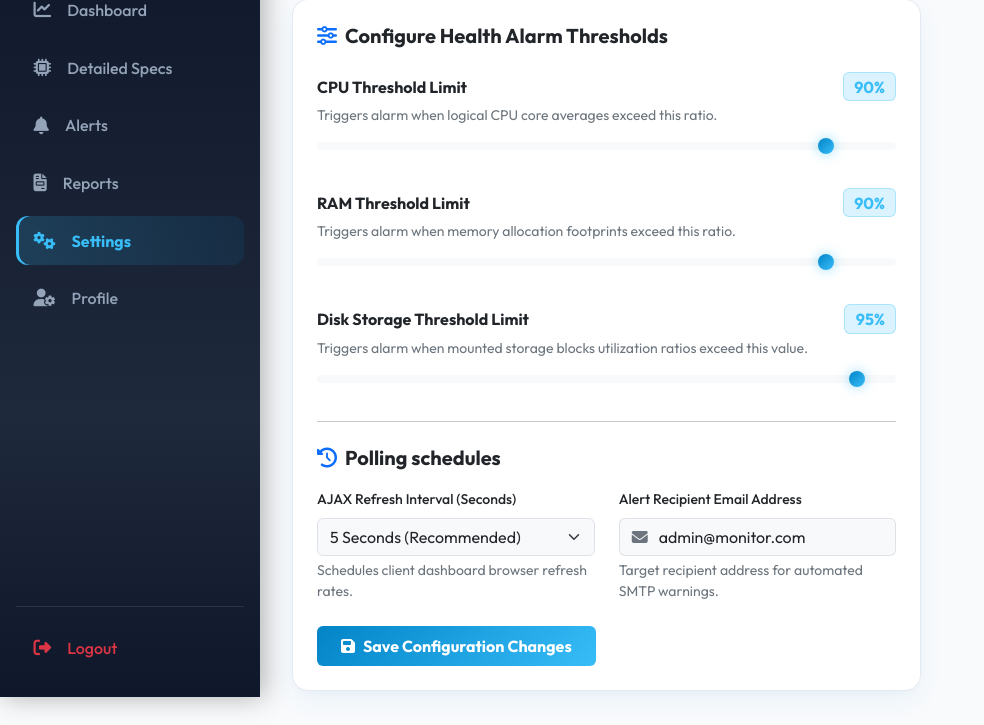
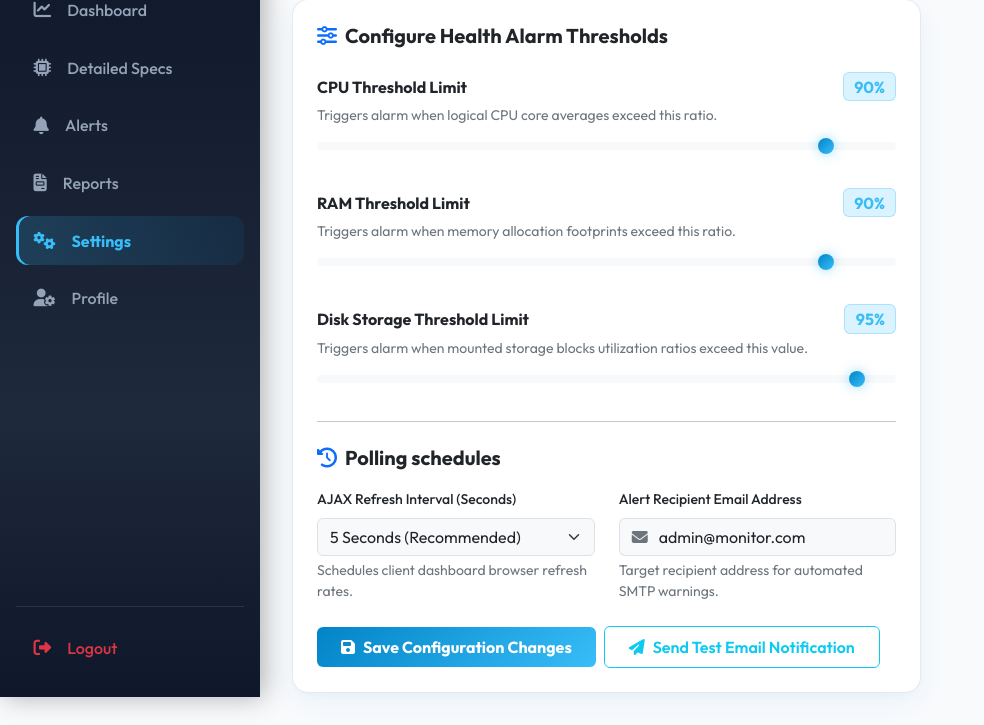
Before and after one commit to Chanthriha2806/Mini-project, a Flask app: page /settings/ in a window 1280 px wide. Shown: the part 103-828 px from the top of the page, without its empty margins (0-984 px from the left). Run offline with Flask 3, Linux system fonts and the light colour scheme; a user stored in the database is signed in; data comes from the database, SQL or seed files in the repository.

Commit message:
Add Send Test Email Notification feature to Settings and MailHelper

```diff
--- a/app/controllers/settings_controller.py
+++ b/app/controllers/settings_controller.py
@@ -68,3 +68,24 @@ class SettingsController:
         except Exception as e:
             db.session.rollback()
             return False, f"Failed to commit settings: {str(e)}"
+
+    @staticmethod
+    def send_test_email(user, email_address):
+        """Dispatches a test alert email to verify SMTP configuration and recipient setup."""
+        email_address = (email_address or '').strip()
+        if not email_address:
+            settings = Setting.query.filter_by(user_id=user.id).first()
+            if settings and settings.email_address:
+                email_address = settings.email_address
+            else:
+                email_address = user.email
+
+        if not email_address or "@" not in email_address:
+            return False, "Please configure a valid recipient email address first."
+
+        from app.utilities.mail_helper import MailHelper
+        success = MailHelper.send_alert_email("TEST ALARM", 95.5, 90.0, target_email=email_address)
+        if success:
+            return True, f"Test alert email successfully dispatched to {email_address}!"
+        else:
+            return False, "Failed to dispatch test alert email. Please check SMTP settings."
--- a/app/routes/settings_routes.py
+++ b/app/routes/settings_routes.py
@@ -31,3 +31,20 @@ def update_settings():
         flash(message, "danger")
 
     return redirect(url_for('settings.settings_home'))
+
+@settings_bp.route('/test-email', methods=['POST'])
+@login_required
+def test_email():
+    """Endpoint to trigger a test alert email notification."""
+    email_address = request.form.get('email_address') or (request.json.get('email_address') if request.is_json else '')
+    success, message = SettingsController.send_test_email(current_user, email_address)
+
+    if request.is_json or request.headers.get('X-Requested-With') == 'XMLHttpRequest':
+        from flask import jsonify
+        return jsonify({'success': success, 'message': message}), 200 if success else 400
+
+    if success:
+        flash(message, "success")
+    else:
+        flash(message, "danger")
+    return redirect(url_for('settings.settings_home'))
--- a/app/templates/settings.html
+++ b/app/templates/settings.html
@@ -67,9 +67,14 @@
                     </div>
                 </div>
 
-                <button type="submit" class="btn btn-primary fw-semibold px-4 py-2">
-                    <i class="fa-solid fa-floppy-disk me-2"></i>Save Configuration Changes
-                </button>
+                <div class="d-flex flex-wrap gap-2 align-items-center">
+                    <button type="submit" class="btn btn-primary fw-semibold px-4 py-2">
+                        <i class="fa-solid fa-floppy-disk me-2"></i>Save Configuration Changes
+                    </button>
+                    <button type="button" class="btn btn-outline-info fw-semibold px-4 py-2" id="testEmailBtn">
+                        <i class="fa-solid fa-paper-plane me-2"></i>Send Test Email Notification
+                    </button>
+                </div>
             </form>
         </div>
     </div>
@@ -82,5 +87,30 @@
     function updateBadge(type, val) {
         document.getElementById(type + '-badge').innerText = val + '%';
     }
+
+    // Trigger test alert email
+    document.getElementById('testEmailBtn')?.addEventListener('click', async () => {
+        const emailInput = document.getElementById('email_address').value;
+        const btn = document.getElementById('testEmailBtn');
+        const origText = btn.innerHTML;
+
+        btn.disabled = true;
+        btn.innerHTML = '<i class="fa-solid fa-spinner fa-spin me-2"></i>Dispatching...';
+
+        try {
+            const res = await fetch('/settings/test-email', {
+                method: 'POST',
+                headers: { 'Content-Type': 'application/json', 'X-Requested-With': 'XMLHttpRequest' },
+                body: JSON.stringify({ email_address: emailInput })
+            });
+            const result = await res.json();
+            alert((result.success ? '✅ ' : '❌ ') + result.message);
+        } catch (err) {
+            alert('❌ Network error occurred while initiating test email.');
+        } finally {
+            btn.disabled = false;
+            btn.innerHTML = origText;
+        }
+    });
 </script>
 {% endblock %}
--- a/app/utilities/mail_helper.py
+++ b/app/utilities/mail_helper.py
@@ -7,7 +7,7 @@ class MailHelper:
     """Helper service to format and transmit email alerts regarding resource usage threshold breaches."""
 
     @staticmethod
-    def send_alert_email(metric_type, value, threshold):
+    def send_alert_email(metric_type, value, threshold, target_email=None):
         """Dispatches alert notifications via SMTP configuration when threshold is breached."""
         # Retrieve target configuration settings
         try:
@@ -16,7 +16,8 @@ class MailHelper:
 
             # Use general settings target if available
             settings = Setting.query.order_by(Setting.id.asc()).first()
-            recipient = settings.email_address if settings and settings.email_address else current_app.config.get('MAIL_USERNAME')
+            recipient = target_email or (settings.email_address if settings and settings.email_address else current_app.config.get('MAIL_USERNAME'))
+
 
             if not recipient:
                 logging.warning("No recipient email address configured. Skipping alert email dispatch.")
```
